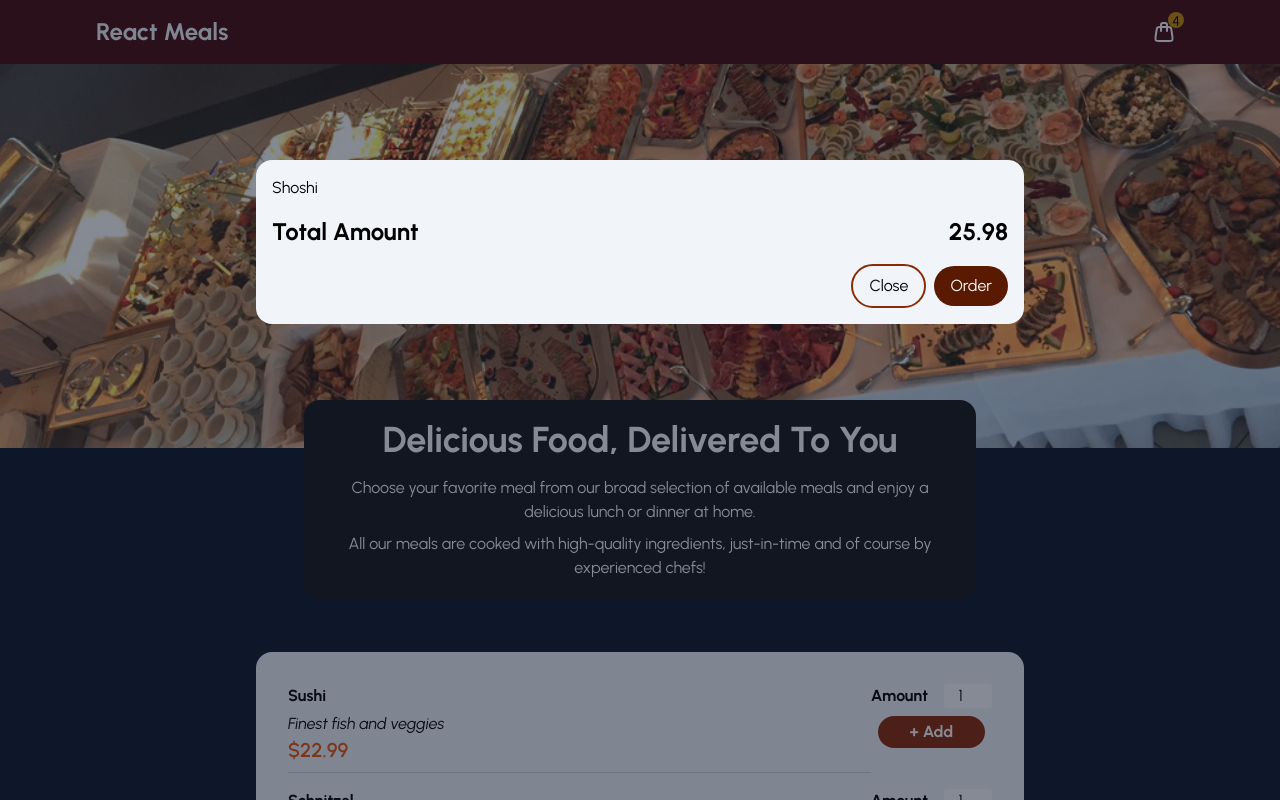
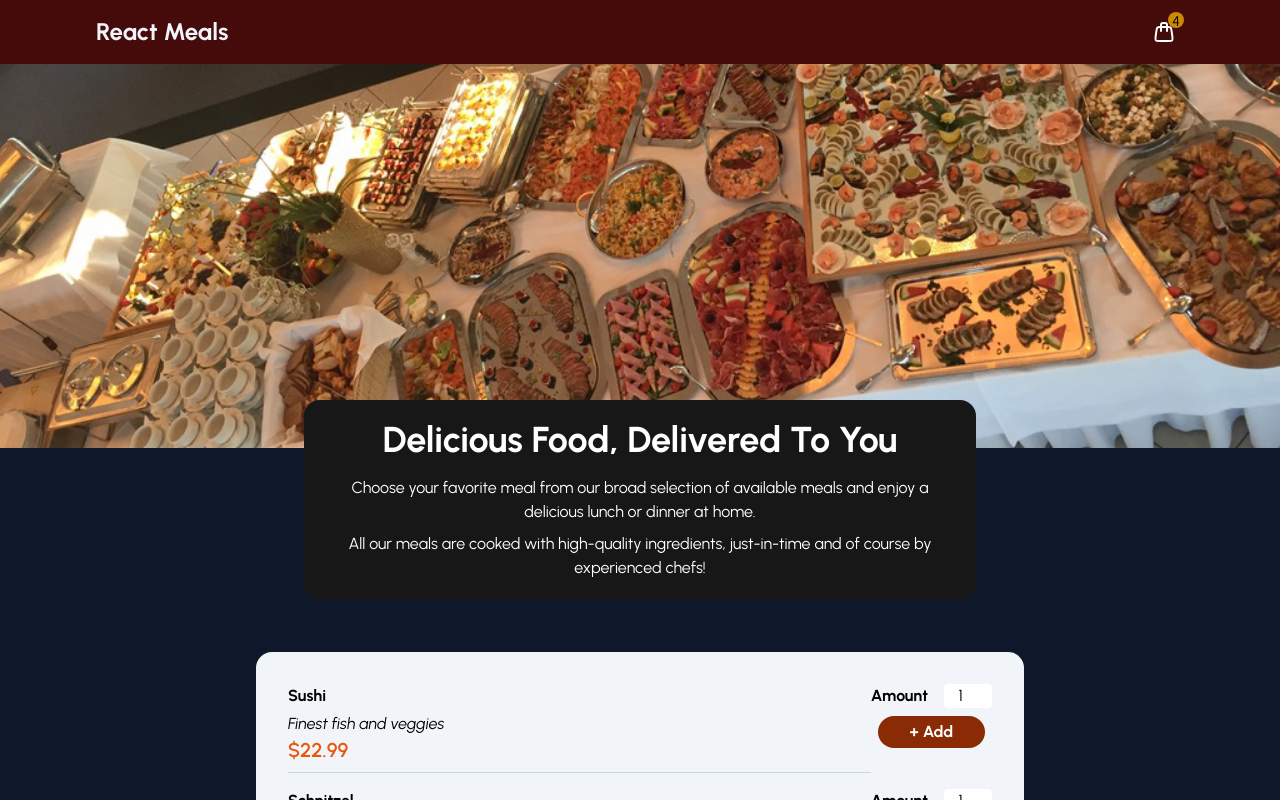
Before and after one commit to BasheerRajeh/react-playground, a React (Vite) app: page / in a window 1280 px wide. Built offline with nearby package versions, Linux system fonts and the light colour scheme.

Commit message:
Add functionality to modal

```diff
--- a/src/projects/simple-food-order/FoodOrder.jsx
+++ b/src/projects/simple-food-order/FoodOrder.jsx
@@ -1,13 +1,16 @@
+import { useState } from "react";
 import Cart from "./components/Cart/Cart";
 import Header from "./components/layout/Header";
 import Meals from "./components/meal/Meals";
 
 const FoodOrder = () => {
+    const [open, setOpen] = useState(false);
+
     return (
         <>
-            <Cart />
+            {open && <Cart onClose={() => setOpen(false)} />}
             <div className="w-full h-screen overflow-y-auto bg-slate-900 relative">
-                <Header />
+                <Header onOpen={() => setOpen(true)} />
                 <main>
                     <Meals />
                 </main>
--- a/src/projects/simple-food-order/components/Cart/Cart.jsx
+++ b/src/projects/simple-food-order/components/Cart/Cart.jsx
@@ -1,22 +1,37 @@
+import PropTypes from "prop-types";
 import Modal from "../ui/Modal";
 
-const Cart = () => {
+const Cart = (props) => {
     const cartItems = [{ id: "c1", name: "Shoshi", amount: 2, price: 12.99 }].map(
         (item) => <li key={item.id}>{item.name}</li>
     );
+
+    if (!open) return;
+
     return (
-        <Modal>
+        <Modal onClose={props.onClose}>
             <ul className="list-none m-0 p-0">{cartItems}</ul>
             <div className="flex justify-between items-center font-bold text-2xl my-4">
                 <span>Total Amount</span>
                 <span>25.98</span>
             </div>
             <div className="text-right">
-                <button className="py-2 px-4 border-[#8a2b06] border-2 cursor-pointer rounded-3xl ml-2 hover:bg-[#8a2b06] transition-all hover:text-white">Close</button>
-                <button className="py-2 px-4 border-orange-600 cursor-pointer rounded-3xl ml-2 text-white bg-[#5a1a01] hover:bg-[#8a2b06] transition-all">Order</button>
+                <button
+                    className="py-2 px-4 border-[#8a2b06] border-2 cursor-pointer rounded-3xl ml-2 hover:bg-[#8a2b06] transition-all hover:text-white"
+                    onClick={() => props.onClose()}
+                >
+                    Close
+                </button>
+                <button className="py-2 px-4 border-orange-600 cursor-pointer rounded-3xl ml-2 text-white bg-[#5a1a01] hover:bg-[#8a2b06] transition-all">
+                    Order
+                </button>
             </div>
         </Modal>
     );
 };
 
+Cart.propTypes = {
+    onClose: PropTypes.func.isRequired,
+};
+
 export default Cart;
--- a/src/projects/simple-food-order/components/Cart/CartButton.jsx
+++ b/src/projects/simple-food-order/components/Cart/CartButton.jsx
@@ -1,8 +1,9 @@
+import PropTypes from "prop-types";
 import CartIcon from "./CartIcon";
 
-const CartButton = () => {
+const CartButton = (props) => {
     return (
-        <button className="p-2 flex items-center relative rounded-full hover:bg-stone-900 transition-all ease-in duration-200">
+        <button onClick={() => props.onOpen()} className="p-2 flex items-center relative rounded-full hover:bg-stone-900 transition-all ease-in duration-200">
             <span className="w-6 text-white">
                 <CartIcon />
             </span>
@@ -13,4 +14,8 @@ const CartButton = () => {
     );
 };
 
+CartButton.propTypes = {
+    onOpen: PropTypes.func.isRequired,
+};
+
 export default CartButton;
--- a/src/projects/simple-food-order/components/layout/Header.jsx
+++ b/src/projects/simple-food-order/components/layout/Header.jsx
@@ -1,19 +1,28 @@
+import PropTypes from "prop-types";
 import CartButton from "../Cart/CartButton";
 
 import mealsImage from "./../../assets/meals.jpg";
 
-const Header = () => {
+const Header = (props) => {
     return (
         <>
             <header className="bg-red-950 h-16 flex justify-between items-center px-24 sticky top-0 z-10">
                 <h1 className="text-slate-100 font-bold text-2xl">React Meals</h1>
-                <CartButton />
+                <CartButton onOpen={props.onOpen} />
             </header>
             <div>
-                <img src={mealsImage} alt="A table full of food" className="w-full h-[24rem]  object-cover" />
+                <img
+                    src={mealsImage}
+                    alt="A table full of food"
+                    className="w-full h-[24rem]  object-cover"
+                />
             </div>
         </>
     );
 };
 
+Header.propTypes = {
+    onOpen: PropTypes.func.isRequired,
+};
+
 export default Header;
--- a/src/projects/simple-food-order/components/ui/Modal.jsx
+++ b/src/projects/simple-food-order/components/ui/Modal.jsx
@@ -1,27 +1,18 @@
 import PropTypes from "prop-types";
 import Card from "./Card";
 
-const Backdrop = () => {
+const Backdrop = (props) => {
     return (
-        <div className="h-screen w-screen fixed top-0 left-0 bg-slate-900 opacity-50 z-20"></div>
+        <div
+            className="h-screen w-screen fixed top-0 left-0 bg-slate-900 opacity-50 z-20"
+            onClick={() => props.onClose()}
+        ></div>
     );
 };
 
-/**
- *
- *   position: fixed;
-  top: 20vh;
-  left: 5%;
-  width: 90%;
-  background-color: white;
-  padding: 1rem;
-  border-radius: 14px;
-  box-shadow: 0 2px 8px rgba(0, 0, 0, 0.25);
-  z-index: 30;
-  animation: slide-down 300ms ease-out forwards;
- * @param {*} props
- * @returns
- */
+Backdrop.propTypes = {
+    onClose: PropTypes.func.isRequired,
+};
 
 const ModalOverlay = (props) => {
     return (
@@ -38,7 +29,7 @@ ModalOverlay.propTypes = {
 const Modal = (props) => {
     return (
         <>
-            <Backdrop />
+            <Backdrop onClose={props.onClose} />
             <ModalOverlay>{props.children}</ModalOverlay>
         </>
     );
@@ -46,6 +37,7 @@ const Modal = (props) => {
 
 Modal.propTypes = {
     children: PropTypes.node,
+    onClose: PropTypes.func.isRequired,
 };
 
 export default Modal;
```
